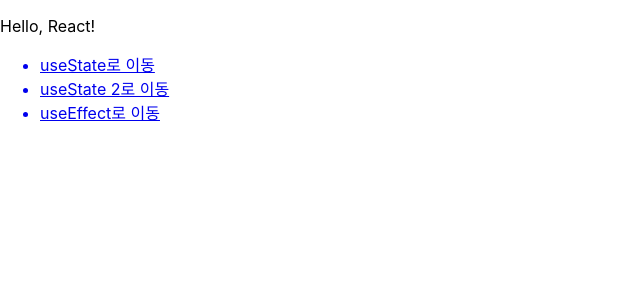
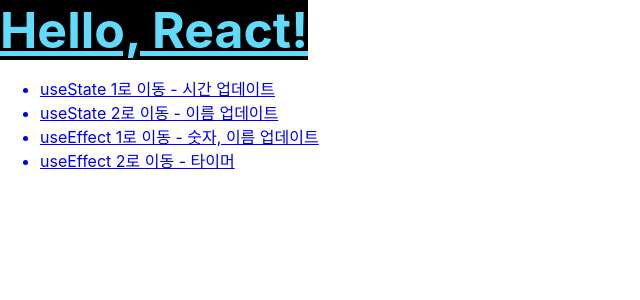
Before and after one commit to minumsa/react-study, a React (Create React App) app: page / in a window 1280 px wide. Shown: the top 300 px of the page, without its empty margins (0-640 px from the left). Built offline with nearby package versions, Linux system fonts and the light colour scheme.

Commit message:
useEffect 타이머 시작, 종료

```diff
--- a/src/App.js
+++ b/src/App.js
@@ -2,6 +2,7 @@
 import { BrowserRouter, Routes, Route, Link } from "react-router-dom";
 import Main from "./Main";
 import Effect from "./Effect";
+import Effect2 from "./Effect2";
 import State from "./State";
 import State2 from "./State2";
 
@@ -14,6 +15,7 @@
           <Route path="/state" element={<State />}></Route>
           <Route path="/state2" element={<State2 />}></Route>
           <Route path="/effect" element={<Effect />}></Route>
+          <Route path="/effect2" element={<Effect2 />}></Route>
         </Routes>
       </BrowserRouter>
     </div>
--- a/src/Effect.js
+++ b/src/Effect.js
@@ -1,4 +1,5 @@
 import { useState, useEffect } from "react";
+import { Link } from "react-router-dom";
 
 function Effect() {
   const [count, setCount] = useState(1);
@@ -39,6 +40,9 @@
       <br />
       <input type="text" value={name} onChange={handleInputChange} />
       <span>name: {name}</span>
+      <Link to="/">
+        <div style={{ marginTop: "50px" }}>메인 페이지로 이동</div>
+      </Link>
     </div>
   );
 }
--- /dev/null
+++ b/src/Effect2.js
@@ -0,0 +1,19 @@
+import React, { useState, useEffect } from "react";
+import { Link } from "react-router-dom";
+import Timer from "./component/Timer";
+
+function Effect2() {
+  const [showTimer, setShowTimer] = useState(false);
+
+  return (
+    <div>
+      {showTimer && <Timer />}
+      <button onClick={() => setShowTimer(!showTimer)}>Toggle Timer</button>
+      <Link to="/">
+        <div style={{ marginTop: "50px" }}>메인 페이지로 이동</div>
+      </Link>
+    </div>
+  );
+}
+
+export default Effect2;
--- a/src/Main.js
+++ b/src/Main.js
@@ -4,16 +4,21 @@
 function Main() {
   return (
     <div>
-      <p>Hello, React!</p>
+      <span style={{ backgroundColor: "black", color: "#61DBFB", fontSize: "50px", fontWeight: "bold", textDecoration: "underline overline #61DBFB" }}>
+        Hello, React!
+      </span>
       <ul>
         <Link to="/state">
-          <li>useState로 이동</li>
+          <li>useState 1로 이동 - 시간 업데이트</li>
         </Link>
         <Link to="/state2">
-          <li>useState 2로 이동</li>
+          <li>useState 2로 이동 - 이름 업데이트</li>
         </Link>
         <Link to="/effect">
-          <li>useEffect로 이동</li>
+          <li>useEffect 1로 이동 - 숫자, 이름 업데이트</li>
+        </Link>
+        <Link to="/effect2">
+          <li>useEffect 2로 이동 - 타이머</li>
         </Link>
       </ul>
     </div>
--- a/src/State.js
+++ b/src/State.js
@@ -1,4 +1,5 @@
 import { useState } from "react";
+import { Link } from "react-router-dom";
 
 function State() {
   const [time, setTime] = useState(1);
@@ -17,6 +18,9 @@
     <div>
       <span>현재 시각: {time}시</span>
       <button onClick={handleClick}>Update</button>
+      <Link to="/">
+        <div style={{ marginTop: "50px" }}>메인 페이지로 이동</div>
+      </Link>
     </div>
   );
 }
--- a/src/State2.js
+++ b/src/State2.js
@@ -1,4 +1,5 @@
 import { useState } from "react";
+import { Link } from "react-router-dom";
 
 // 초기 값을 가져올 때 어떤 무거운 작업을 해야 된다면, 바로 안에 값을 넣지 않고 콜백 함수를 쓴다. 그렇게 하면 맨 처음 화면에 렌더링될 때만 그 함수가 불려진다.
 const heavyWork = () => {
@@ -30,6 +31,9 @@
       {names.map((names, idx) => {
         return <p key={idx}>{names}</p>;
       })}
+      <Link to="/">
+        <div style={{ marginTop: "50px" }}>메인 페이지로 이동</div>
+      </Link>
     </div>
   );
 }
--- /dev/null
+++ b/src/component/Timer.js
@@ -0,0 +1,22 @@
+import React, { useEffect } from "react";
+
+const Timer = props => {
+  useEffect(() => {
+    const timer = setInterval(() => {
+      console.log("타이머 돌아가는 중...");
+    }, 1000);
+
+    return () => {
+      clearInterval(timer);
+      console.log("타이머가 종료되었습니다.");
+    };
+  }, []);
+
+  return (
+    <div>
+      <span>타이머를 시작합니다. 콘솔을 보세요!</span>
+    </div>
+  );
+};
+
+export default Timer;
```
